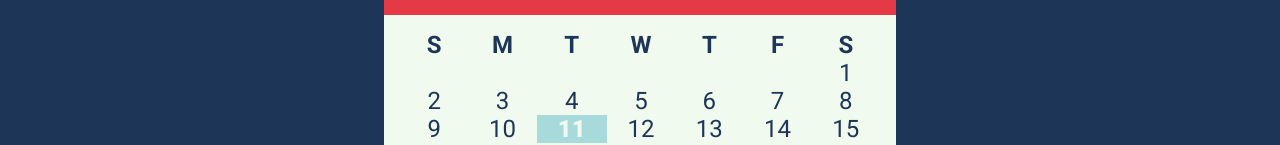
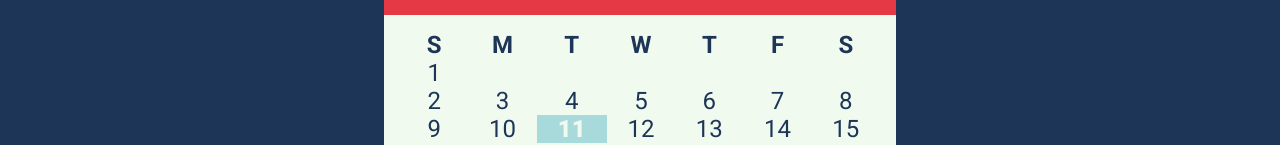
Before and after one commit to JavierCarrasco08/calendar, a React (Vite) app: page / in a window 1280 px wide. Shown: the part 291-436 px from the top of the page. Built offline with nearby package versions, Linux system fonts and the light colour scheme.

Commit message:
Refactorizando Week.jsx

```diff
--- a/src/components/week/Week.jsx
+++ b/src/components/week/Week.jsx
@@ -1,13 +1,7 @@
 import "./week.css";
 
 export default function Week({ week, today }) {
-  let dayOne = week.find((e) => e.day === 0);
-  let dayTwo = week.find((e) => e.day === 1);
-  let dayThree = week.find((e) => e.day === 2);
-  let dayFourth = week.find((e) => e.day === 3);
-  let dayFive = week.find((e) => e.day === 4);
-  let daySix = week.find((e) => e.day === 5);
-  let daySeven = week.find((e) => e.day === 6);
+  let [dayOne, dayTwo, dayThree, dayFourth, dayFive, daySix, daySeven] = week;
   return (
     <>
       <td className={`calendar__td ${dayOne?.num === today ? "today" : null}`}>
```
